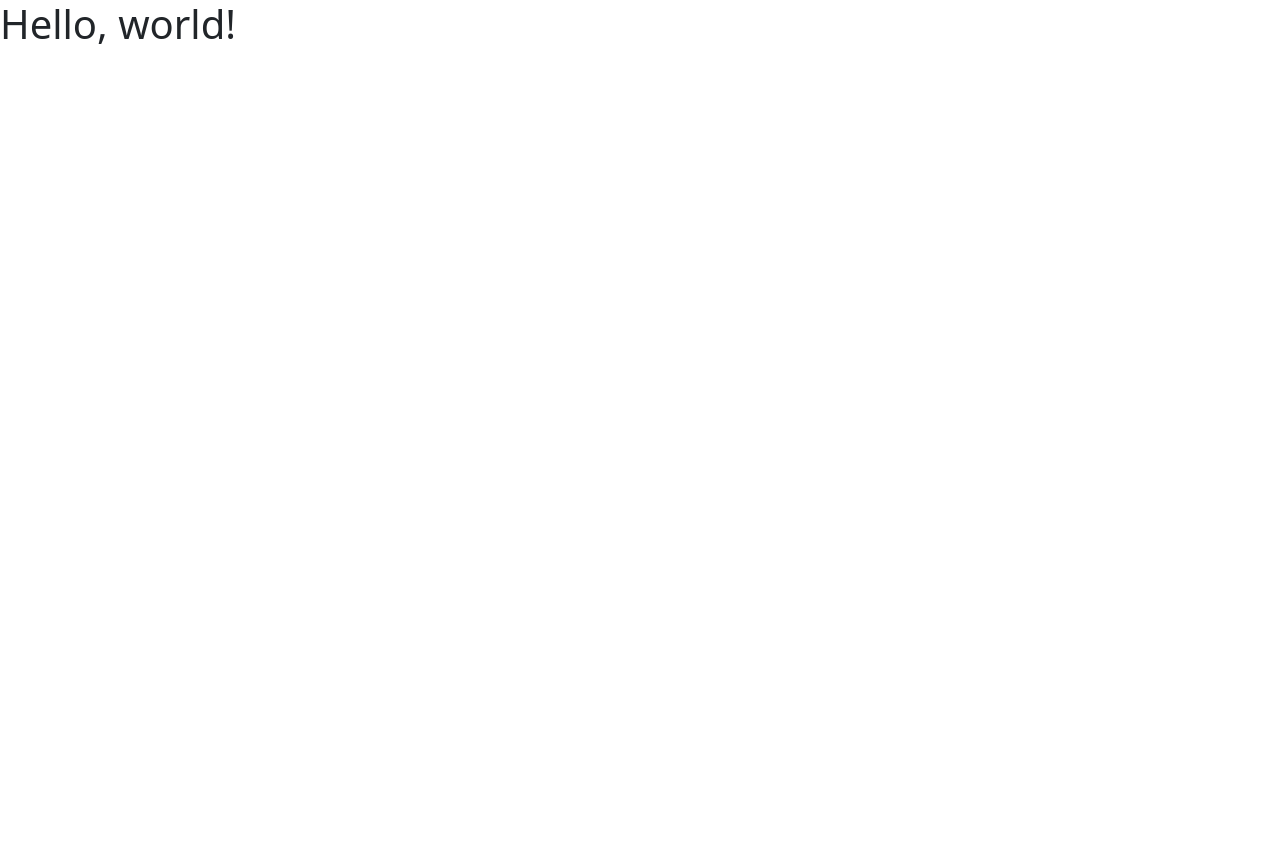
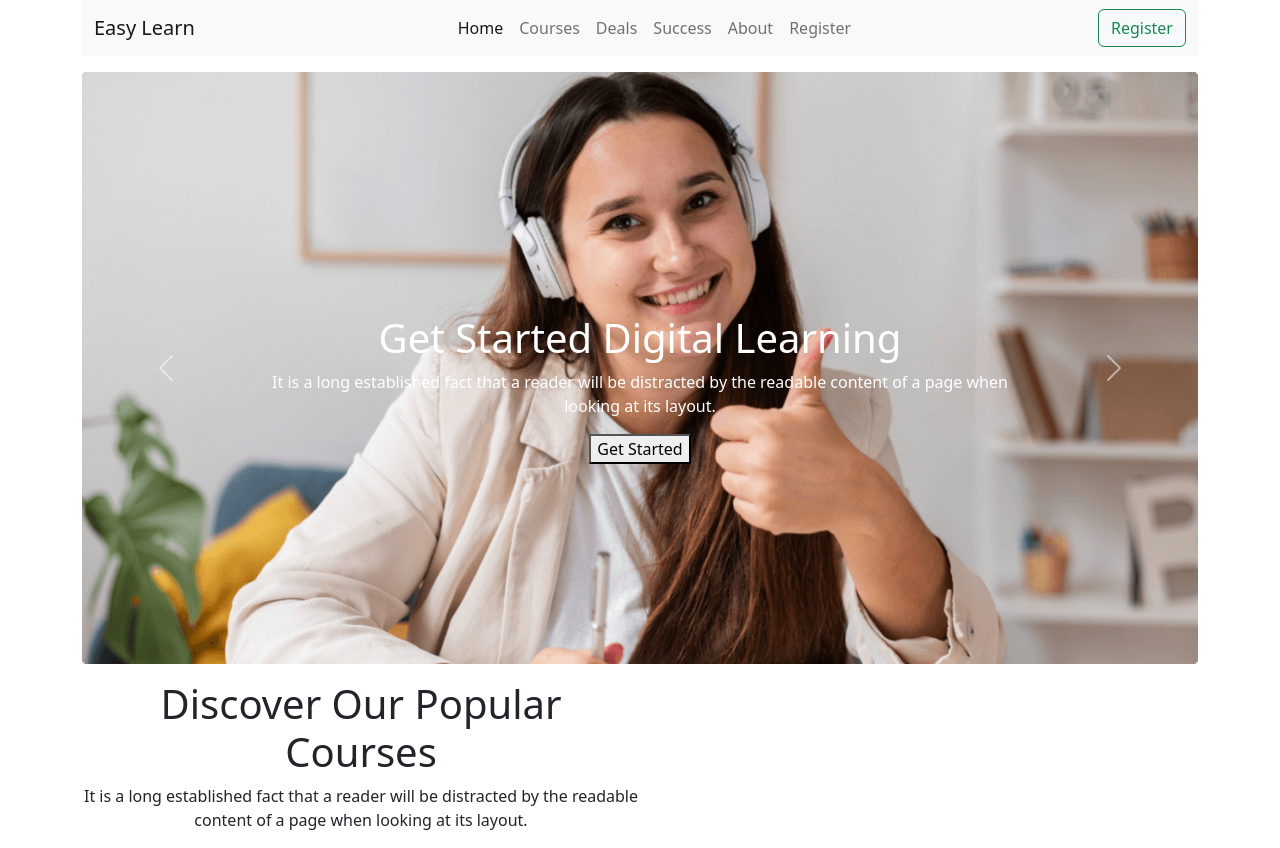
Before and after one commit to Alid15/easy-learn, a plain HTML site: page index.html in a window 1280 px wide. Before the commit the page ends 800 px from the top, so only its background shows below. Drawn offline with nearby package versions, Linux system fonts and the light colour scheme.

Commit message:
second commit

```diff
--- a/index.html
+++ b/index.html
@@ -6,9 +6,117 @@
     <title>Easy Learn</title>
     <!-- .........bootstrap-css........... -->
     <link href="https://cdn.jsdelivr.net/npm/bootstrap@5.2.0/dist/css/bootstrap.min.css" rel="stylesheet" integrity="sha384-gH2yIJqKdNHPEq0n4Mqa/HGKIhSkIHeL5AyhkYV8i59U5AR6csBvApHHNl/vI1Bx" crossorigin="anonymous">
+
+    <!-- stylesheet -->
+    <link rel="stylesheet" href="style.css">
   </head>
   <body>
-    <h1>Hello, world!</h1>
+    <header class="container">
+        <!-- navbar -->
+
+        <nav class="navbar navbar-expand-lg bg-light">
+            <div class="container-fluid">
+              <a class="navbar-brand" href="#">Easy Learn</a>
+              <button class="navbar-toggler" type="button" data-bs-toggle="collapse" data-bs-target="#navbarSupportedContent" aria-controls="navbarSupportedContent" aria-expanded="false" aria-label="Toggle navigation">
+                <span class="navbar-toggler-icon"></span>
+              </button>
+              <div class="collapse navbar-collapse" id="navbarSupportedContent">
+                <ul class="navbar-nav me-auto mb-2 mb-lg-0">
+                  <li class="nav-item">
+                    <a class="nav-link active" aria-current="page" href="#">Home</a>
+                  </li>
+                  <li class="nav-item">
+                    <a class="nav-link" href="#">Courses</a>
+                  </li>
+                  <li class="nav-item">
+                    <a class="nav-link" href="#">Deals</a>
+                  </li>
+                  <li class="nav-item">
+                    <a class="nav-link" href="#">Success</a>
+                  </li>
+                  <li class="nav-item">
+                    <a class="nav-link" href="#">About</a>
+                  </li>
+                  <li class="nav-item">
+                    <a class="nav-link" href="#">Register</a>
+                  </li>
+
+                </ul>
+                </div>
+                <div>
+                  <button class="btn btn-outline-success" type="submit">Register</button>
+
+              </div>
+            </div>
+          </nav>
+
+        <!-- end navbar -->
+
+        <!-- slider part -->
+
+        <section class="mt-3">
+            <div id="carouselExampleCaptions" class="carousel slide" data-bs-ride="false">
+
+                <div class="carousel-inner">
+                  <div class="carousel-item active">
+                    <img src="images/cover/cover-1.png" class="d-block w-100" alt="...">
+                    <div class="carousel-caption slider-text d-flex flex-column justify-content-center">
+                      <div>
+                        <h1>Get Started Digital Learning</h1>
+                      <p>It is a long established fact that a reader will be distracted by the readable content of a page when looking at its layout.</p>
+                      <button>Get Started</button>
+                      </div>
+                    </div>
+                  </div>
+                  <div class="carousel-item">
+                    <img src="images/cover/cover-2.jpg" class="d-block w-100" alt="...">
+                    <div class="carousel-caption slider-text-3 d-flex flex-column justify-content-center">
+                        <div>
+                          <h1>Get Started Digital Learning</h1>
+                        <p>It is a long established fact that a reader will be distracted by the readable content of a page when looking at its layout.</p>
+                        <button>Get Started</button>
+                        </div>
+                      </div>
+                  </div>
+                  <div class="carousel-item">
+                    <img src="images/cover/cover-3.jpg" class="d-block w-100" alt="...">
+                    <div class="carousel-caption slider-text d-flex flex-column justify-content-center">
+                        <div>
+                          <h1>Get Started Digital Learning</h1>
+                        <p>It is a long established fact that a reader will be distracted by the readable content of a page when looking at its layout.</p>
+                        <button>Get Started</button>
+                        </div>
+                      </div>
+                  </div>
+                </div>
+                <button class="carousel-control-prev" type="button" data-bs-target="#carouselExampleCaptions" data-bs-slide="prev">
+                  <span class="carousel-control-prev-icon" aria-hidden="true"></span>
+                  <span class="visually-hidden">Previous</span>
+                </button>
+                <button class="carousel-control-next" type="button" data-bs-target="#carouselExampleCaptions" data-bs-slide="next">
+                  <span class="carousel-control-next-icon" aria-hidden="true"></span>
+                  <span class="visually-hidden">Next</span>
+                </button>
+              </div>
+        </section>
+
+    </header>
+
+    <!-- main part -->
+    <main class="container">
+        <!-- popular courses section -->
+        <section class="mt-3">
+
+            <div class="course-blog w-50 text-center">
+                <h1 class="text-center">Discover Our Popular<br> Courses</h1>
+                <p class="text-center">It is a long established fact that a reader will be distracted by the readable content of a page when looking at its layout.</p>
+            </div>
+
+
+
+        </section>
+        <!-- popular courses section -->
+    </main>
     <script src="https://cdn.jsdelivr.net/npm/bootstrap@5.2.0/dist/js/bootstrap.bundle.min.js" integrity="sha384-A3rJD856KowSb7dwlZdYEkO39Gagi7vIsF0jrRAoQmDKKtQBHUuLZ9AsSv4jD4Xa" crossorigin="anonymous"></script>
   </body>
 </html>
--- /dev/null
+++ b/style.css
@@ -0,0 +1,12 @@
+
+
+.navbar-collapse{
+    flex-grow: unset;
+}
+
+.slider-text{
+    margin-bottom: 160px;
+}
+.slider-text-3{
+    margin-bottom: 232px;
+}
```
